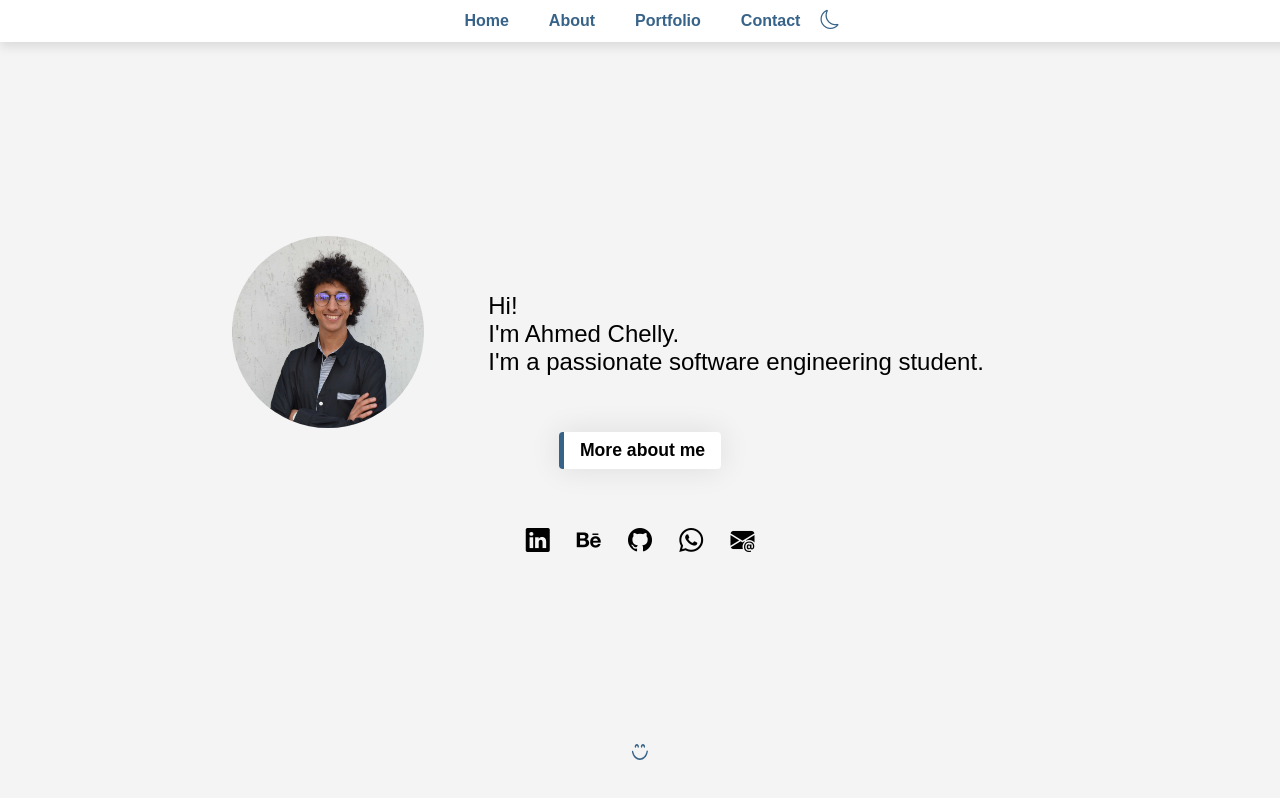
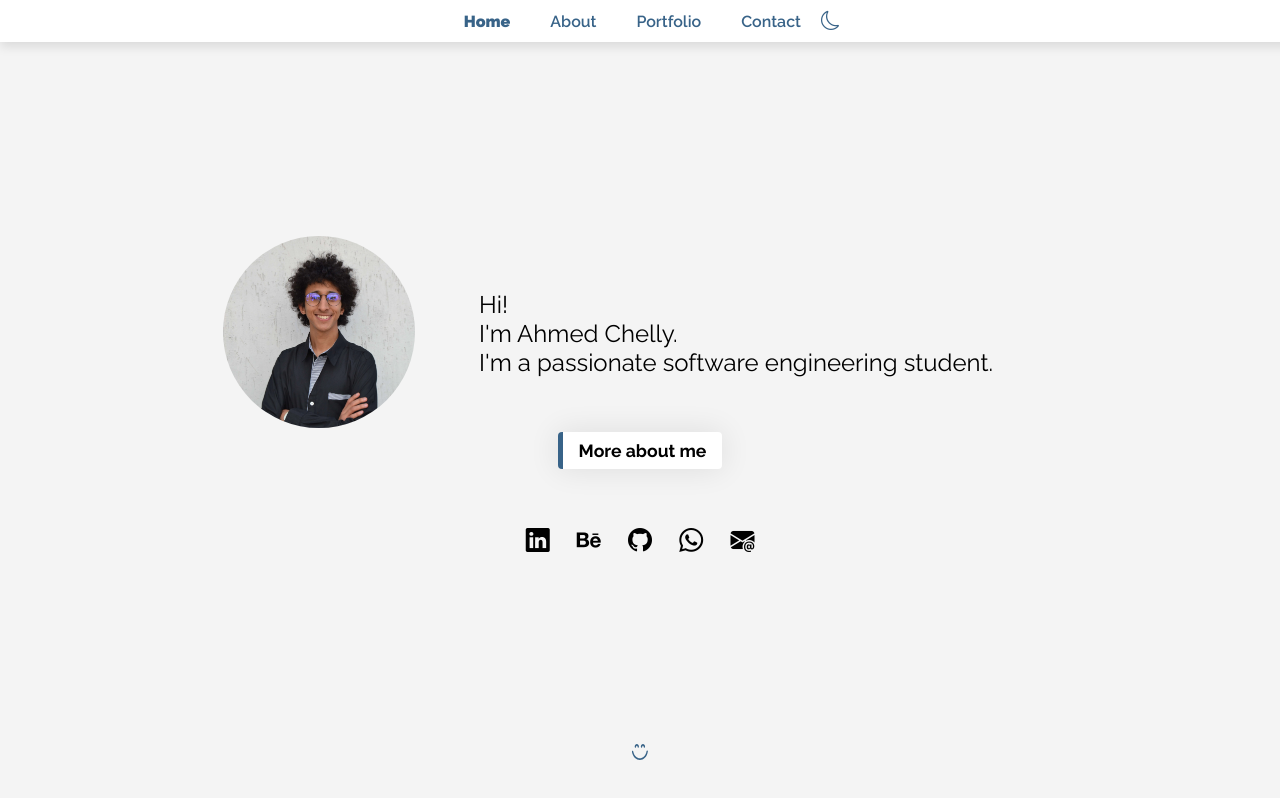
Before and after one commit to ChellyAhmed/Chelly, a React (Create React App) app: page / in a window 1280 px wide. Built offline with nearby package versions, Linux system fonts and the light colour scheme.

Commit message:
Fixed include font bug

```diff
--- a/public/index.html
+++ b/public/index.html
@@ -1,21 +1,25 @@
 <!DOCTYPE html>
 <html lang="en">
+
 <head>
   <meta charset="utf-8" />
   <link rel="icon" href="%PUBLIC_URL%/favicon.ico" />
   <meta name="viewport" content="width=device-width, initial-scale=1" />
   <meta name="theme-color" content="#000000" />
-    <meta
-      name="description"
-      content="Ahmed Chelly's Personal Protfolio. A Software Engineer and a UX Designer."
-    />
+  <meta name="description" content="Ahmed Chelly's Personal Protfolio. A Software Engineer and a UX Designer." />
   <link rel="apple-touch-icon" href="%PUBLIC_URL%/logo192.png" />
   <link rel="manifest" href="%PUBLIC_URL%/manifest.json" />
   <title>Ahmed Chelly</title>
+  <link rel="preconnect" href="https://fonts.googleapis.com">
+  <link rel="preconnect" href="https://fonts.gstatic.com" crossorigin>
+  <link href="https://fonts.googleapis.com/css2?family=Raleway:wght@100;200;300;400;500;600;700;800;900&display=swap"
+    rel="stylesheet">
 </head>
+
 <body>
   <!-- ATTRIBUTION: The font Raleway Designed by Matt McInerney, Pablo Impallari, Rodrigo Fuenzalida, licensed under the SIL Open Font License, Version 1.1. -->
   <noscript>You need to enable JavaScript to run this app.</noscript>
   <div id="root"></div>
 </body>
+
 </html>
--- a/src/styles/scss/App.scss
+++ b/src/styles/scss/App.scss
@@ -1,5 +1,3 @@
-@import url('https://fonts.googleapis.com/css2?family=Raleway:wght@100;200;300;400;500;600;700;800;900&display=swap');
-
 * {
     font-family: 'Raleway', sans-serif;
 }
```
Also changed, not shown: src/styles/dist/App.css, src/styles/dist/dark-theme.css, src/styles/dist/light-theme.css, 2 other files (tests, documents, lock files or other folders). Lines whose indentation alone changed are shown as unchanged.
